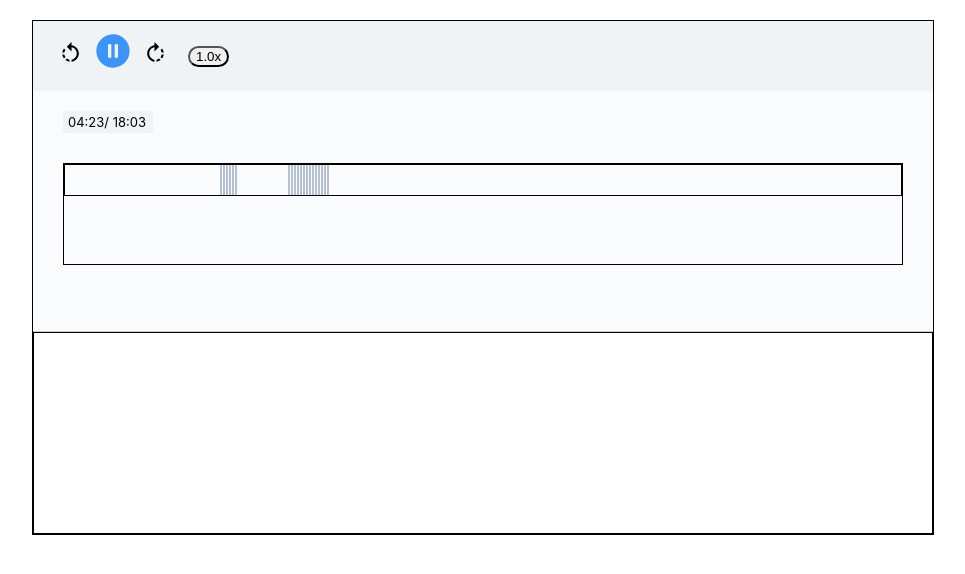
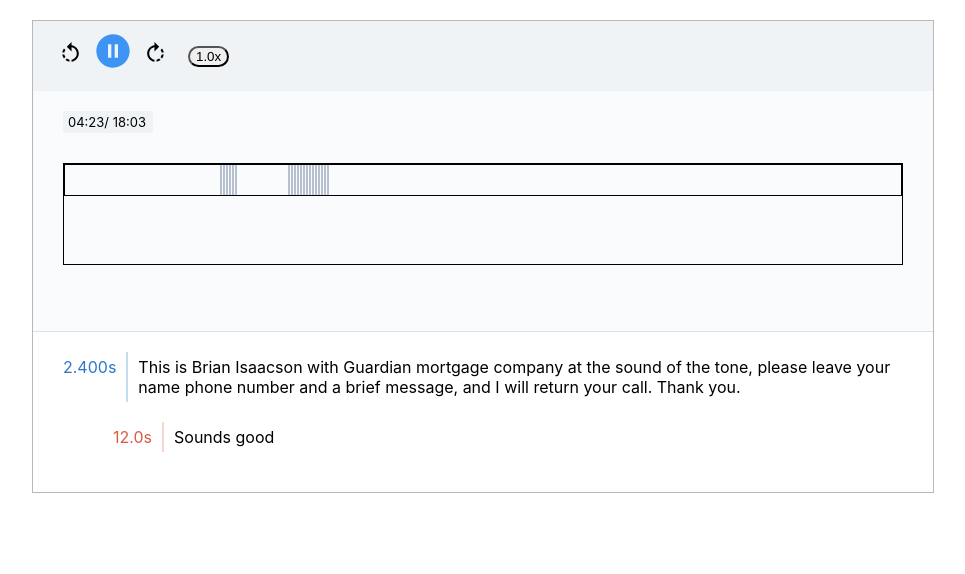
Before and after one commit to krishnau2/apollo-test, a React (Create React App) app: page / in a window 1280 px wide. Shown: the top 574 px of the page, without its empty margins (157-1122 px from the left). Built offline with nearby package versions, Linux system fonts and the light colour scheme.

Commit message:
Basic Layout for transcript section.
- Reading from given data.json file.

```diff
--- a/src/App.css
+++ b/src/App.css
@@ -2,7 +2,7 @@
   width: 900px;
   margin-left: auto;
   margin-right: auto;
-  border: 1px solid;
+  border: 1px solid #bcb5b9;
   margin-top: 20px;
 }
 .audio-control-wrap {
@@ -37,7 +37,7 @@
   padding: 20px 30px;
   padding-left: 30px;
   background-color: #fafbfc;
-  border-bottom: 1px solid #ccc;
+  border-bottom: 1px solid #dfe2e5;
   height: 200px;
 }
 .timer {
@@ -82,6 +82,35 @@
   margin-left: 50px;
 }
 .transcript-wrap {
-  border: 1px solid;
-  height: 200px;
+  padding: 20px 30px;
 }
+.transcript-row {
+  display: flex;
+  margin-bottom: 20px;
+}
+
+.transcript-time {
+  padding-top: 5px;
+}
+.transcript-text {
+  margin-left: 10px;
+  padding: 5px 10px;
+}
+
+.first-person .transcript-time {
+  color: #2f77c6;
+}
+.first-person .transcript-text {
+  border-left: 2px solid #c2ddf0;
+}
+
+.second-person {
+  margin-left: 50px;
+}
+
+.second-person .transcript-time {
+  color: #d85c44;
+}
+.second-person .transcript-text {
+  border-left: 2px solid #f6d6ce;
+}
--- a/src/components/Main.js
+++ b/src/components/Main.js
@@ -1,6 +1,8 @@
 import React from "react";
 
 import AudioControl from "./AudioControl";
+import Transcript from "./Transcript";
+import data from "../data";
 
 const Main = () => {
   return (
@@ -43,7 +45,7 @@ const Main = () => {
           </div>
         </div>
       </div>
-      <div className="transcript-wrap"></div>
+      <Transcript data={data} />
     </div>
   );
 };
--- /dev/null
+++ b/src/components/Transcript.js
@@ -0,0 +1,26 @@
+import React from "react";
+
+const Transcript = ({ data }) => {
+  const rowClass = index => {
+    return index % 2 === 0 ? "first-person" : "second-person";
+  };
+
+  const rowStartTime = index => {
+    return data.word_timings[index][0].startTime;
+  };
+
+  const renderTrnascriptRows = () => {
+    return data.transcript_text.map((rowText, i) => {
+      return (
+        <div className={`transcript-row ${rowClass(i)}`}>
+          <div className="transcript-time">{rowStartTime(i)}</div>
+          <div className="transcript-text">{rowText}</div>
+        </div>
+      );
+    });
+  };
+
+  return <div className="transcript-wrap">{renderTrnascriptRows()}</div>;
+};
+
+export default Transcript;
--- /dev/null
+++ b/src/data.js
@@ -0,0 +1,48 @@
+const data = {
+  transcript_text: [
+    "This is Brian Isaacson with Guardian mortgage company at the sound of the tone, please leave your name phone number and a brief message, and I will return your call. Thank you.",
+    "Sounds good"
+  ],
+  word_timings: [
+    [
+      { startTime: "2.400s", endTime: "2.800s", word: "This" },
+      { startTime: "2.800s", endTime: "3s", word: "is" },
+      { startTime: "3s", endTime: "3.400s", word: "Brian" },
+      { startTime: "3.400s", endTime: "3.900s", word: "Isaacson" },
+      { startTime: "3.900s", endTime: "4.100s", word: "with" },
+      { startTime: "4.100s", endTime: "4.500s", word: "Guardian" },
+      { startTime: "4.500s", endTime: "4.500s", word: "mortgage" },
+      { startTime: "4.500s", endTime: "5.400s", word: "company" },
+      { startTime: "5.400s", endTime: "5.700s", word: "at" },
+      { startTime: "5.700s", endTime: "5.900s", word: "the" },
+      { startTime: "5.900s", endTime: "6.100s", word: "sound" },
+      { startTime: "6.100s", endTime: "6.200s", word: "of" },
+      { startTime: "6.200s", endTime: "6.300s", word: "the" },
+      { startTime: "6.300s", endTime: "6.500s", word: "tone," },
+      { startTime: "6.500s", endTime: "6.900s", word: "please" },
+      { startTime: "6.900s", endTime: "7.200s", word: "leave" },
+      { startTime: "7.200s", endTime: "7.300s", word: "your" },
+      { startTime: "7.300s", endTime: "7.600s", word: "name" },
+      { startTime: "7.600s", endTime: "8.200s", word: "phone" },
+      { startTime: "8.200s", endTime: "8.300s", word: "number" },
+      { startTime: "8.300s", endTime: "8.600s", word: "and" },
+      { startTime: "8.600s", endTime: "8.700s", word: "a" },
+      { startTime: "8.700s", endTime: "8.800s", word: "brief" },
+      { startTime: "8.800s", endTime: "9s", word: "message," },
+      { startTime: "9s", endTime: "9.600s", word: "and" },
+      { startTime: "9.600s", endTime: "10s", word: "I" },
+      { startTime: "10s", endTime: "10s", word: "will" },
+      { startTime: "10s", endTime: "10.400s", word: "return" },
+      { startTime: "10.400s", endTime: "10.600s", word: "your" },
+      { startTime: "10.600s", endTime: "10.900s", word: "call." },
+      { startTime: "10.900s", endTime: "11.400s", word: "Thank" },
+      { startTime: "11.400s", endTime: "11.500s", word: "you." }
+    ],
+    [
+      { startTime: "12.0s", endTime: "12.800s", word: "Sounds" },
+      { startTime: "12.800s", endTime: "12.9s", word: "good" }
+    ]
+  ]
+};
+
+export default data;
```
